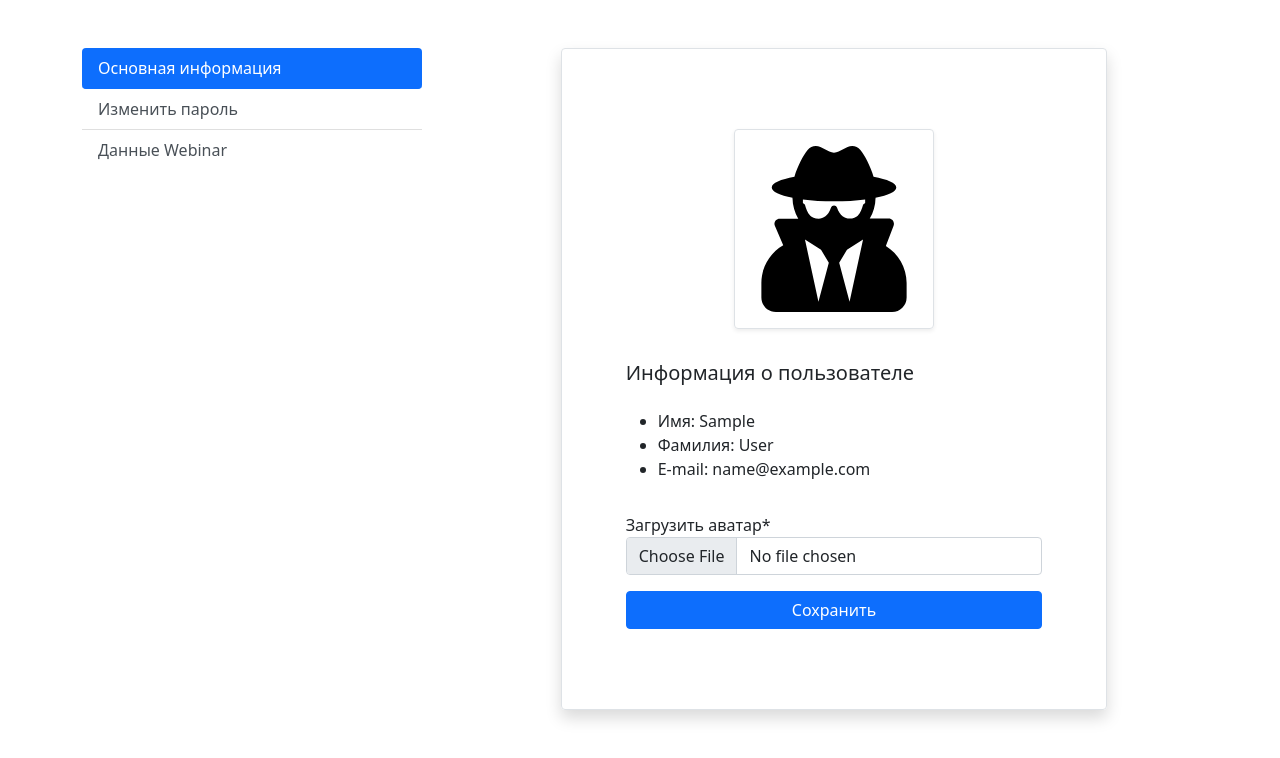
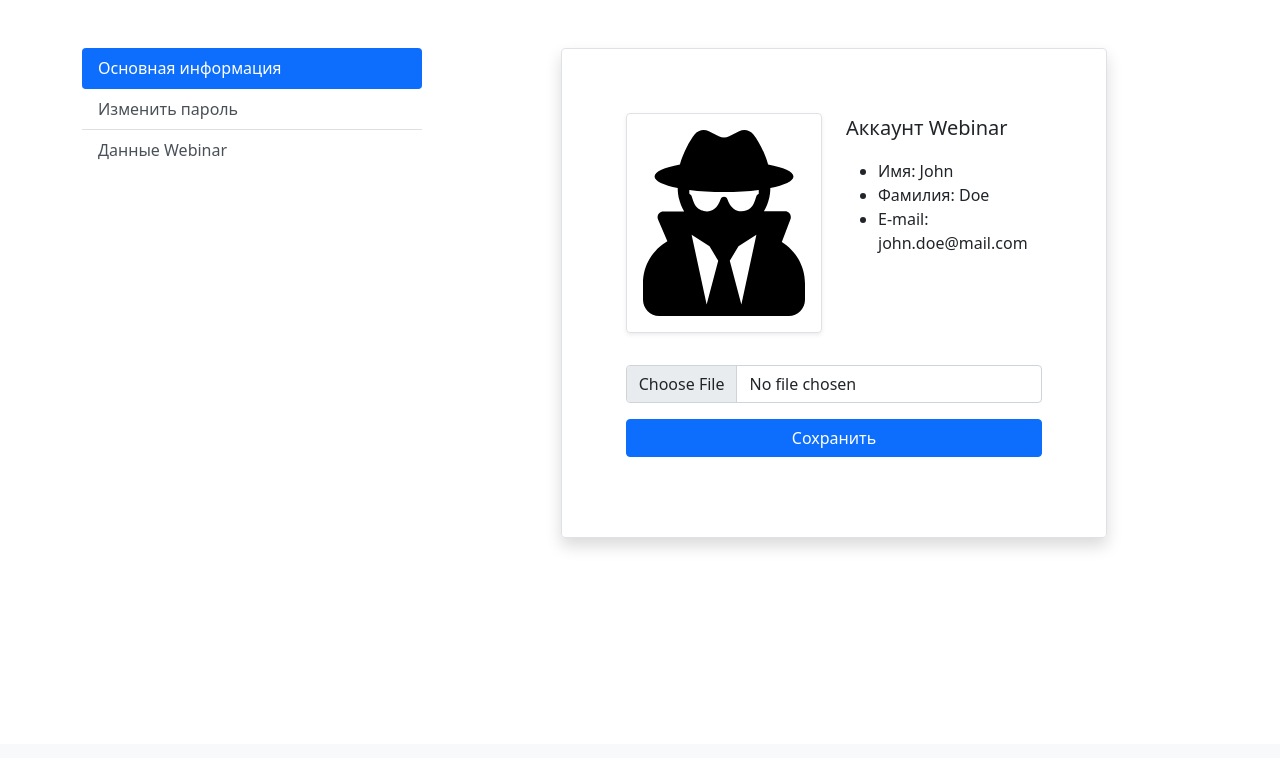
Before and after one commit to Krasnopolskiy/WebinarStreamkit, a Django app: page /profile/ in a window 1280 px wide. Shown: the part 56-814 px from the top of the page. After the commit the page ends 603 px from the top, so only its background shows below. Run offline with Django 3.2, Linux system fonts and the light colour scheme; the visitor is signed in with stand-in values (Sample User, id 1); some libraries are stand-ins or nearby versions.

Commit message:
Update profile page

```diff
--- a/main/forms.py
+++ b/main/forms.py
@@ -12,7 +12,7 @@
 class UserInformationForm(forms.ModelForm):
     avatar = forms.ImageField(
         widget=forms.FileInput(attrs={'class': 'form-control'}),
-        label='Загрузить аватар'
+        label=''
     )
 
     class Meta:
--- a/main/templates/pages/profile.html
+++ b/main/templates/pages/profile.html
@@ -1,17 +1,7 @@
 {% extends 'base/base.html' %}
 
 {% block extra_css %}
-<style>
-    #avatar {
-        height: 200px;
-        width: 200px;
-    }
-
-    .list-group-item.active {
-        border-radius: .25rem;
-    }
-
-</style>
+<link rel="stylesheet" href="{% static 'css/profile.css' %}">
 {% endblock %}
 
 {% block content %}
--- a/main/templates/pages/profile/information.html
+++ b/main/templates/pages/profile/information.html
@@ -3,18 +3,27 @@
 <div class="container">
     <div class="row justify-content-center">
         <div class="col-10 p-5 border rounded shadow">
-            <div class="card-body d-grid gap-3">
-                <div class="d-flex justify-content-center my-3">
-                    <img class="border shadow-sm rounded p-3" id="avatar" src="{{ request.user.avatar.url }}">
+            <div class="container card-body d-grid gap-3">
+                <div class="row">
+                    <div class="col">
+                        <div class="border shadow-sm rounded p-3" id="avatar">
+                            <img src="{{ request.user.avatar.url }}">
                         </div>
-                <h5 class="card-title">Информация о пользователе</h5>
-                <ul class="card-text">
-                    <li>Имя: {{ request.user.first_name }}</li>
-                    <li>Фамилия: {{ request.user.last_name }}</li>
-                    <li>E-mail: {{ request.user.email }}</li>
+                    </div>
+                    <div class="col">
+                        <p class="lead">Аккаунт Webinar</p>
+                        <ul>
+                            <li>Имя: John</li>
+                            <li>Фамилия: Doe</li>
+                            <li>E-mail: john.doe@mail.com</li>
                         </ul>
+                    </div>
+                </div>
+                <div class="row mt-3">
+                    <div class="col">
                         <div class="mb-3">
-                    <form method="POST" action="{% url 'update_user_information' %}" enctype="multipart/form-data">
+                            <form method="POST" action="{% url 'update_user_information' %}"
+                                enctype="multipart/form-data">
                                 {% csrf_token %}
                                 {% for item in form %}
                                 {{ item|as_crispy_field }}
@@ -28,3 +37,5 @@
                 </div>
             </div>
         </div>
+    </div>
+</div>
--- /dev/null
+++ b/static/css/profile.css
@@ -0,0 +1,13 @@
+#avatar {
+    /* height: 15rem;
+    width: 15rem; */
+}
+
+#avatar>img {
+    width: 100%;
+    height: 100%;
+}
+
+.list-group-item.active {
+    border-radius: .25rem;
+}
```
Lines whose indentation alone changed are shown as unchanged.
